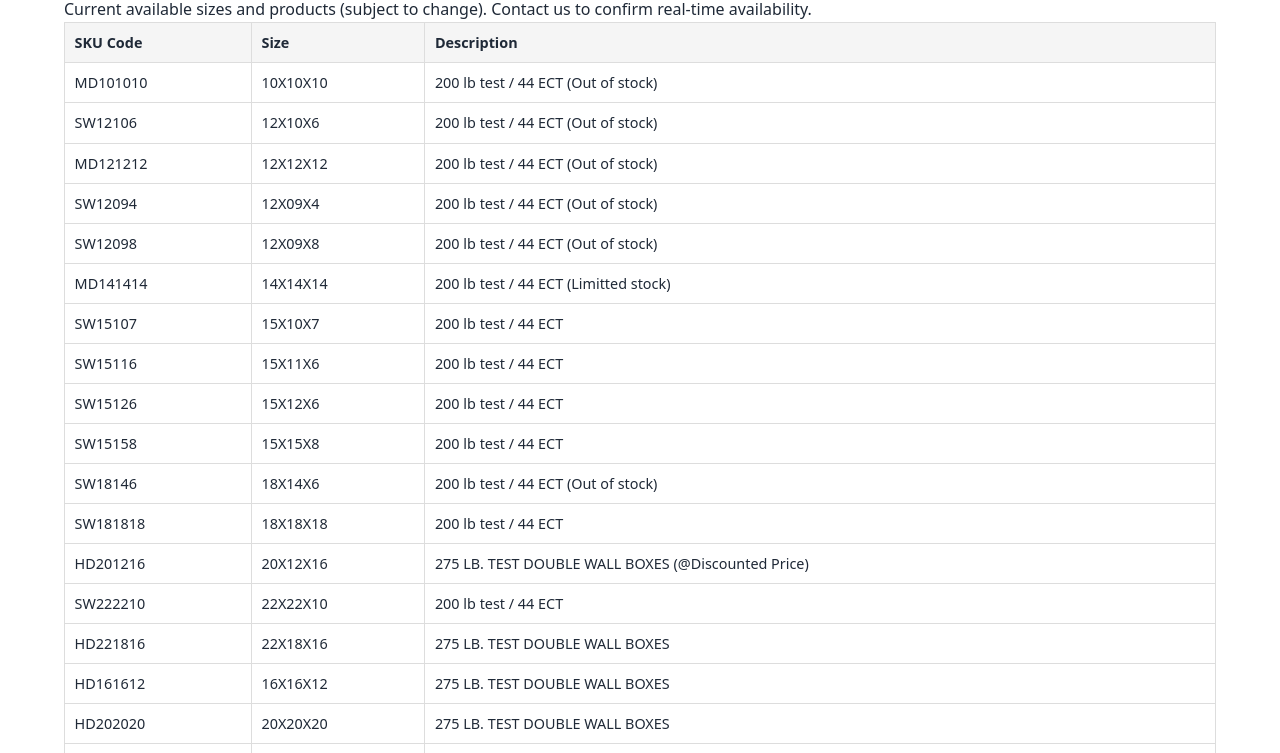
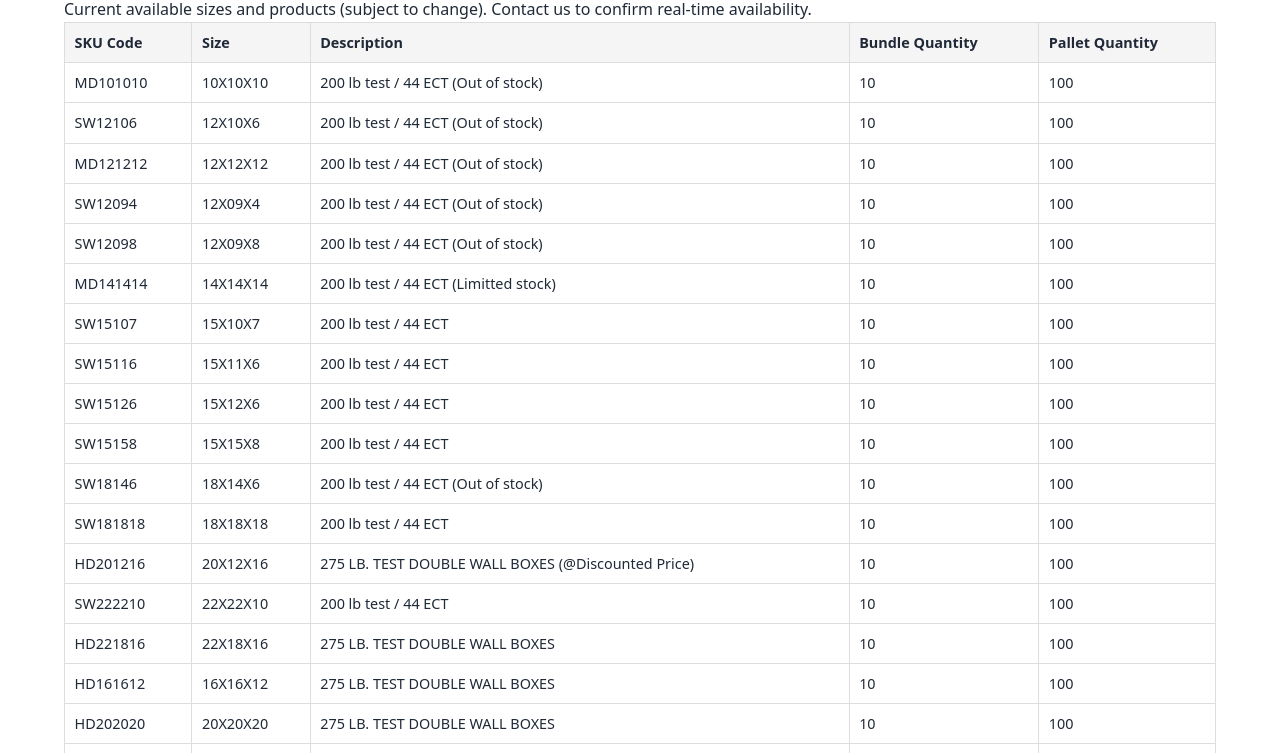
Before and after one commit to smanishm1/kpm, a plain HTML site: page inventory.html in a window 1280 px wide. Shown: the part 199-952 px from the top of the page. Drawn offline with Linux system fonts and the light colour scheme.

Commit message:
Inventory BUndle Pallet cloumn add

```diff
--- a/inventory.html
+++ b/inventory.html
@@ -37,29 +37,31 @@
           <th>SKU Code</th>
           <th>Size</th>
           <th>Description</th>
+          <th>Bundle Quantity</th>
+          <th>Pallet Quantity</th>
         </tr>
       </thead>
       <tbody>
-        <tr><td>MD101010</td><td>10X10X10</td><td>200 lb test / 44 ECT (Out of stock) </td></tr>
-        <tr><td>SW12106</td><td>12X10X6</td><td>200 lb test / 44 ECT (Out of stock)</td></tr>
-        <tr><td>MD121212</td><td>12X12X12</td><td>200 lb test / 44 ECT (Out of stock)</td></tr>
-        <tr><td>SW12094</td><td>12X09X4</td><td>200 lb test / 44 ECT (Out of stock)</td></tr>
-        <tr><td>SW12098</td><td>12X09X8</td><td>200 lb test / 44 ECT (Out of stock)</td></tr>
-        <tr><td>MD141414</td><td>14X14X14</td><td>200 lb test / 44 ECT (Limitted stock)</td></tr>
-        <tr><td>SW15107</td><td>15X10X7</td><td>200 lb test / 44 ECT</td></tr>
-        <tr><td>SW15116</td><td>15X11X6</td><td>200 lb test / 44 ECT</td></tr>
-        <tr><td>SW15126</td><td>15X12X6</td><td>200 lb test / 44 ECT</td></tr>
-        <tr><td>SW15158</td><td>15X15X8</td><td>200 lb test / 44 ECT</td></tr>
-        <tr><td>SW18146</td><td>18X14X6</td><td>200 lb test / 44 ECT  (Out of stock)</td></tr>
-        <tr><td>SW181818</td><td>18X18X18</td><td>200 lb test / 44 ECT</td></tr>
-        <tr><td>HD201216</td><td>20X12X16</td><td>275 LB. TEST DOUBLE WALL BOXES (@Discounted Price)</td></tr>
-        <tr><td>SW222210</td><td>22X22X10</td><td>200 lb test / 44 ECT</td></tr>
-        <tr><td>HD221816</td><td>22X18X16</td><td>275 LB. TEST DOUBLE WALL BOXES</td></tr>
-        <tr><td>HD161612</td><td>16X16X12</td><td>275 LB. TEST DOUBLE WALL BOXES</td></tr>
-        <tr><td>HD202020</td><td>20X20X20</td><td>275 LB. TEST DOUBLE WALL BOXES</td></tr>
-        <tr><td>KPR12</td><td>12"</td><td>#50 basis weight Kraft Paper roll</td></tr>
-        <tr><td>KPR24</td><td>24"</td><td>#50 basis weight Kraft Paper roll</td></tr>
-        <tr><td>COR24</td><td>48"</td><td>B-flute CORRUGATED WRAP</td></tr>
+        <tr><td>MD101010</td><td>10X10X10</td><td>200 lb test / 44 ECT (Out of stock) </td><td>10</td><td>100</td></tr>
+        <tr><td>SW12106</td><td>12X10X6</td><td>200 lb test / 44 ECT (Out of stock)</td><td>10</td><td>100</td></tr>
+        <tr><td>MD121212</td><td>12X12X12</td><td>200 lb test / 44 ECT (Out of stock)</td><td>10</td><td>100</td></tr>
+        <tr><td>SW12094</td><td>12X09X4</td><td>200 lb test / 44 ECT (Out of stock)</td><td>10</td><td>100</td></tr>
+        <tr><td>SW12098</td><td>12X09X8</td><td>200 lb test / 44 ECT (Out of stock)</td><td>10</td><td>100</td></tr>
+        <tr><td>MD141414</td><td>14X14X14</td><td>200 lb test / 44 ECT (Limitted stock)</td><td>10</td><td>100</td></tr>
+        <tr><td>SW15107</td><td>15X10X7</td><td>200 lb test / 44 ECT</td><td>10</td><td>100</td></tr>
+        <tr><td>SW15116</td><td>15X11X6</td><td>200 lb test / 44 ECT</td><td>10</td><td>100</td></tr>
+        <tr><td>SW15126</td><td>15X12X6</td><td>200 lb test / 44 ECT</td><td>10</td><td>100</td></tr>
+        <tr><td>SW15158</td><td>15X15X8</td><td>200 lb test / 44 ECT</td><td>10</td><td>100</td></tr>
+        <tr><td>SW18146</td><td>18X14X6</td><td>200 lb test / 44 ECT  (Out of stock)</td><td>10</td><td>100</td></tr>
+        <tr><td>SW181818</td><td>18X18X18</td><td>200 lb test / 44 ECT</td><td>10</td><td>100</td></tr>
+        <tr><td>HD201216</td><td>20X12X16</td><td>275 LB. TEST DOUBLE WALL BOXES (@Discounted Price)</td><td>10</td><td>100</td></tr>
+        <tr><td>SW222210</td><td>22X22X10</td><td>200 lb test / 44 ECT</td><td>10</td><td>100</td></tr>
+        <tr><td>HD221816</td><td>22X18X16</td><td>275 LB. TEST DOUBLE WALL BOXES</td><td>10</td><td>100</td></tr>
+        <tr><td>HD161612</td><td>16X16X12</td><td>275 LB. TEST DOUBLE WALL BOXES</td><td>10</td><td>100</td></tr>
+        <tr><td>HD202020</td><td>20X20X20</td><td>275 LB. TEST DOUBLE WALL BOXES</td><td>10</td><td>100</td></tr>
+        <tr><td>KPR12</td><td>12"</td><td>#50 basis weight Kraft Paper roll</td><td>10</td><td>100</td></tr>
+        <tr><td>KPR24</td><td>24"</td><td>#50 basis weight Kraft Paper roll</td><td>10</td><td>100</td></tr>
+        <tr><td>COR24</td><td>48"</td><td>B-flute CORRUGATED WRAP</td><td>10</td><td>100</td></tr>
       </tbody>
     </table>
 
```
